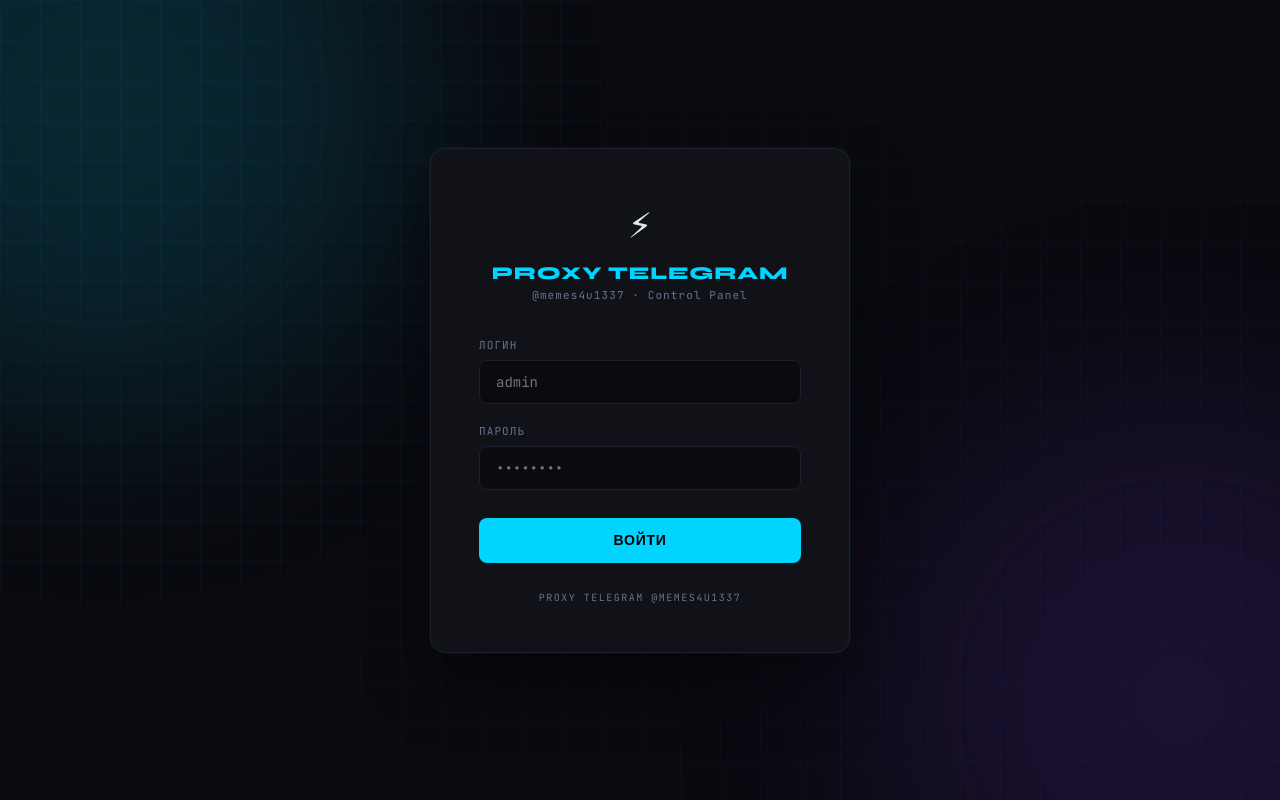
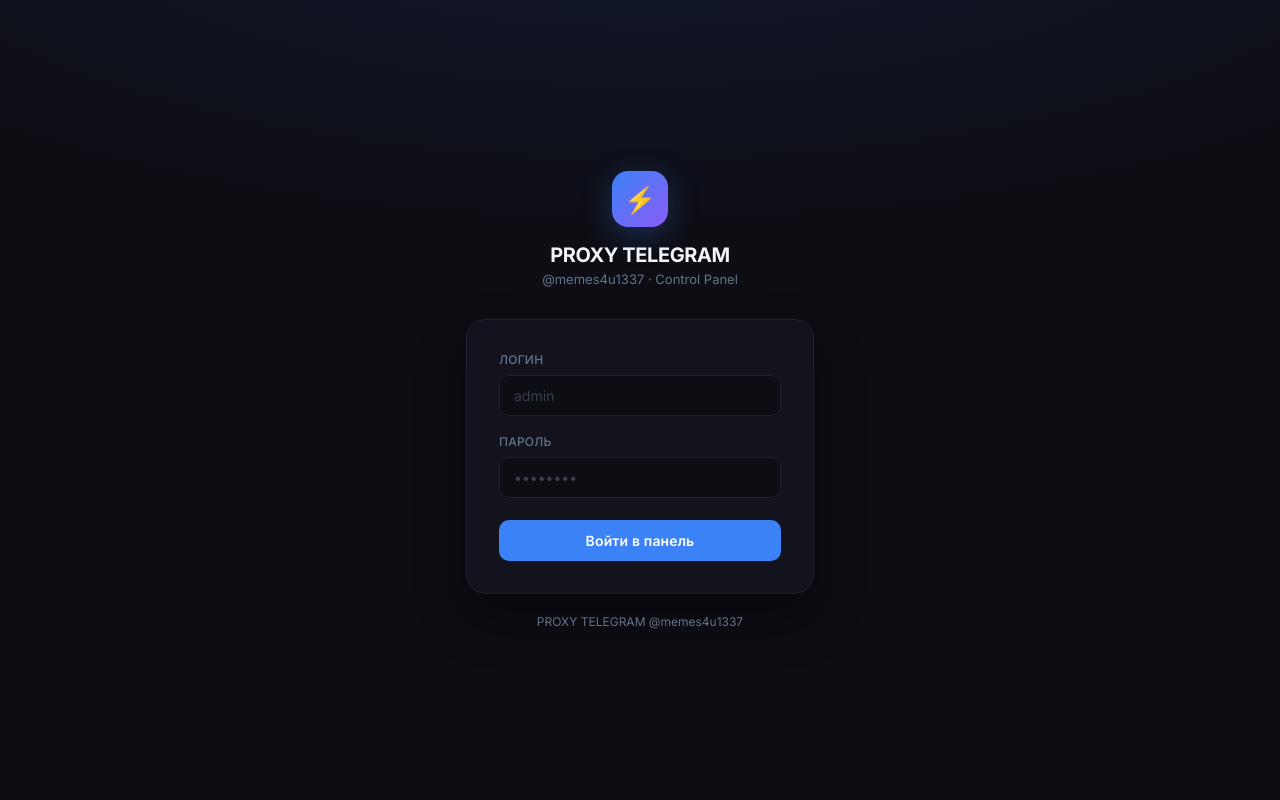
Before and after one commit to memes4u1337/proxy-telegram-memes4u1337, a Flask app: page /login in a window 1280 px wide. Run offline with Flask 3, Linux system fonts and the light colour scheme.

Commit message:
Update login.html

```diff
--- a/panel/templates/login.html
+++ b/panel/templates/login.html
@@ -3,201 +3,136 @@
 <head>
 <meta charset="UTF-8">
 <meta name="viewport" content="width=device-width, initial-scale=1.0">
-<title>PROXY TELEGRAM @memes4u1337 — Вход</title>
+<title>PROXY TELEGRAM @memes4u1337</title>
 <style>
-  @import url('https://fonts.googleapis.com/css2?family=JetBrains+Mono:wght@400;700&family=Syne:wght@700;800&display=swap');
-
-  * { margin:0; padding:0; box-sizing:border-box; }
-
-  :root {
-    --bg: #0a0a0f;
-    --surface: #111118;
-    --border: #1e1e2e;
-    --accent: #00d4ff;
-    --accent2: #7c3aed;
-    --text: #e2e8f0;
-    --muted: #64748b;
-    --danger: #ef4444;
-    --mono: 'JetBrains Mono', monospace;
-    --display: 'Syne', sans-serif;
+@import url('https://fonts.googleapis.com/css2?family=Inter:wght@400;500;600;700&display=swap');
+*{margin:0;padding:0;box-sizing:border-box}
+:root{
+  --bg:#0d0d14;
+  --card:#13131e;
+  --border:#1f1f30;
+  --accent:#3b82f6;
+  --accent-glow:rgba(59,130,246,.2);
+  --text:#f1f5f9;
+  --muted:#64748b;
+  --danger:#ef4444;
+  --font:'Inter',sans-serif;
 }
-
-  body {
-    background: var(--bg);
-    color: var(--text);
-    font-family: var(--mono);
-    min-height: 100vh;
-    display: flex;
-    align-items: center;
-    justify-content: center;
-    overflow: hidden;
+body{
+  background:var(--bg);
+  color:var(--text);
+  font-family:var(--font);
+  min-height:100vh;
+  display:flex;
+  align-items:center;
+  justify-content:center;
+  background-image:
+    radial-gradient(ellipse 80% 50% at 50% -20%,rgba(59,130,246,.12),transparent);
 }
-
-  .bg-grid {
-    position: fixed; inset: 0; z-index: 0;
-    background-image:
-      linear-gradient(rgba(0,212,255,.03) 1px, transparent 1px),
-      linear-gradient(90deg, rgba(0,212,255,.03) 1px, transparent 1px);
-    background-size: 40px 40px;
+.wrap{width:380px;padding:16px}
+.logo{text-align:center;margin-bottom:32px}
+.logo-icon{
+  width:56px;height:56px;
+  background:linear-gradient(135deg,#3b82f6,#8b5cf6);
+  border-radius:16px;
+  display:inline-flex;
+  align-items:center;
+  justify-content:center;
+  font-size:26px;
+  margin-bottom:16px;
+  box-shadow:0 8px 32px rgba(59,130,246,.3);
 }
-
-  .glow {
-    position: fixed;
-    width: 600px; height: 600px;
-    border-radius: 50%;
-    filter: blur(120px);
-    opacity: .15;
-    pointer-events: none;
+.logo h1{font-size:20px;font-weight:700;letter-spacing:-.02em;margin-bottom:4px}
+.logo p{font-size:13px;color:var(--muted)}
+.card{
+  background:var(--card);
+  border:1px solid var(--border);
+  border-radius:20px;
+  padding:32px;
+  box-shadow:0 24px 48px rgba(0,0,0,.4);
 }
-  .glow-1 { background: var(--accent); top:-200px; left:-200px; }
-  .glow-2 { background: var(--accent2); bottom:-200px; right:-200px; }
-
-  .card {
-    position: relative; z-index: 1;
-    background: var(--surface);
-    border: 1px solid var(--border);
-    border-radius: 16px;
-    padding: 48px;
-    width: 420px;
-    box-shadow: 0 0 0 1px rgba(0,212,255,.05), 0 32px 64px rgba(0,0,0,.4);
-    animation: fadeUp .5s ease forwards;
+.field{margin-bottom:18px}
+.field label{
+  display:block;
+  font-size:12px;
+  font-weight:500;
+  color:var(--muted);
+  margin-bottom:8px;
+  letter-spacing:.02em;
 }
-
-  @keyframes fadeUp {
-    from { opacity:0; transform:translateY(20px); }
-    to   { opacity:1; transform:translateY(0); }
+.field input{
+  width:100%;
+  background:#0d0d14;
+  border:1px solid var(--border);
+  border-radius:10px;
+  padding:11px 14px;
+  color:var(--text);
+  font-family:var(--font);
+  font-size:14px;
+  outline:none;
+  transition:all .2s;
 }
-
-  .logo {
-    text-align: center;
-    margin-bottom: 36px;
+.field input:focus{
+  border-color:var(--accent);
+  box-shadow:0 0 0 3px var(--accent-glow);
 }
-
-  .logo-icon {
-    font-size: 40px;
-    display: block;
-    margin-bottom: 12px;
+.field input::placeholder{color:#374151}
+.error{
+  background:rgba(239,68,68,.08);
+  border:1px solid rgba(239,68,68,.2);
+  color:#fca5a5;
+  border-radius:10px;
+  padding:10px 14px;
+  font-size:13px;
+  margin-bottom:18px;
+  display:flex;
+  align-items:center;
+  gap:8px;
 }
-
-  .logo h1 {
-    font-family: var(--display);
-    font-size: 18px;
-    font-weight: 800;
-    letter-spacing: .05em;
-    color: var(--accent);
-    text-transform: uppercase;
+.btn{
+  width:100%;
+  background:var(--accent);
+  color:#fff;
+  border:none;
+  border-radius:10px;
+  padding:12px;
+  font-family:var(--font);
+  font-size:14px;
+  font-weight:600;
+  cursor:pointer;
+  transition:all .2s;
+  margin-top:4px;
+  letter-spacing:.01em;
 }
-
-  .logo p {
-    font-size: 11px;
-    color: var(--muted);
-    margin-top: 4px;
-    letter-spacing: .1em;
-  }
-
-  .field {
-    margin-bottom: 20px;
-  }
-
-  .field label {
-    display: block;
-    font-size: 11px;
-    letter-spacing: .1em;
-    color: var(--muted);
-    text-transform: uppercase;
-    margin-bottom: 8px;
-  }
-
-  .field input {
-    width: 100%;
-    background: var(--bg);
-    border: 1px solid var(--border);
-    border-radius: 8px;
-    padding: 12px 16px;
-    color: var(--text);
-    font-family: var(--mono);
-    font-size: 14px;
-    outline: none;
-    transition: border-color .2s;
-  }
-
-  .field input:focus {
-    border-color: var(--accent);
-    box-shadow: 0 0 0 3px rgba(0,212,255,.1);
-  }
-
-  .error {
-    background: rgba(239,68,68,.1);
-    border: 1px solid rgba(239,68,68,.3);
-    color: var(--danger);
-    border-radius: 8px;
-    padding: 10px 14px;
-    font-size: 13px;
-    margin-bottom: 20px;
-    display: {% if error %}flex{% else %}none{% endif %};
-    align-items: center;
-    gap: 8px;
-  }
-
-  .btn {
-    width: 100%;
-    background: var(--accent);
-    color: #000;
-    border: none;
-    border-radius: 8px;
-    padding: 14px;
-    font-family: var(--display);
-    font-size: 14px;
-    font-weight: 700;
-    letter-spacing: .05em;
-    text-transform: uppercase;
-    cursor: pointer;
-    transition: opacity .2s, transform .1s;
-    margin-top: 8px;
-  }
-
-  .btn:hover { opacity: .9; }
-  .btn:active { transform: scale(.98); }
-
-  .divider {
-    text-align: center;
-    font-size: 10px;
-    color: var(--muted);
-    letter-spacing: .15em;
-    margin-top: 28px;
-    text-transform: uppercase;
-  }
+.btn:hover{background:#2563eb;box-shadow:0 4px 16px rgba(59,130,246,.4)}
+.btn:active{transform:scale(.98)}
+.footer{text-align:center;margin-top:20px;font-size:12px;color:var(--muted)}
 </style>
 </head>
 <body>
-<div class="bg-grid"></div>
-<div class="glow glow-1"></div>
-<div class="glow glow-2"></div>
-
-<div class="card">
+<div class="wrap">
   <div class="logo">
-    <span class="logo-icon">⚡</span>
+    <div class="logo-icon">⚡</div>
     <h1>PROXY TELEGRAM</h1>
     <p>@memes4u1337 · Control Panel</p>
   </div>
-
+  <div class="card">
     {% if error %}
     <div class="error">⚠ {{ error }}</div>
     {% endif %}
-
     <form method="POST">
       <div class="field">
-      <label>Логин</label>
+        <label>ЛОГИН</label>
         <input type="text" name="username" placeholder="admin" autocomplete="username" required>
       </div>
       <div class="field">
-      <label>Пароль</label>
+        <label>ПАРОЛЬ</label>
         <input type="password" name="password" placeholder="••••••••" autocomplete="current-password" required>
       </div>
-    <button type="submit" class="btn">Войти</button>
+      <button type="submit" class="btn">Войти в панель</button>
     </form>
-
-  <div class="divider">PROXY TELEGRAM @memes4u1337</div>
+  </div>
+  <div class="footer">PROXY TELEGRAM @memes4u1337</div>
 </div>
 </body>
 </html>
```
Lines whose indentation alone changed are shown as unchanged.
